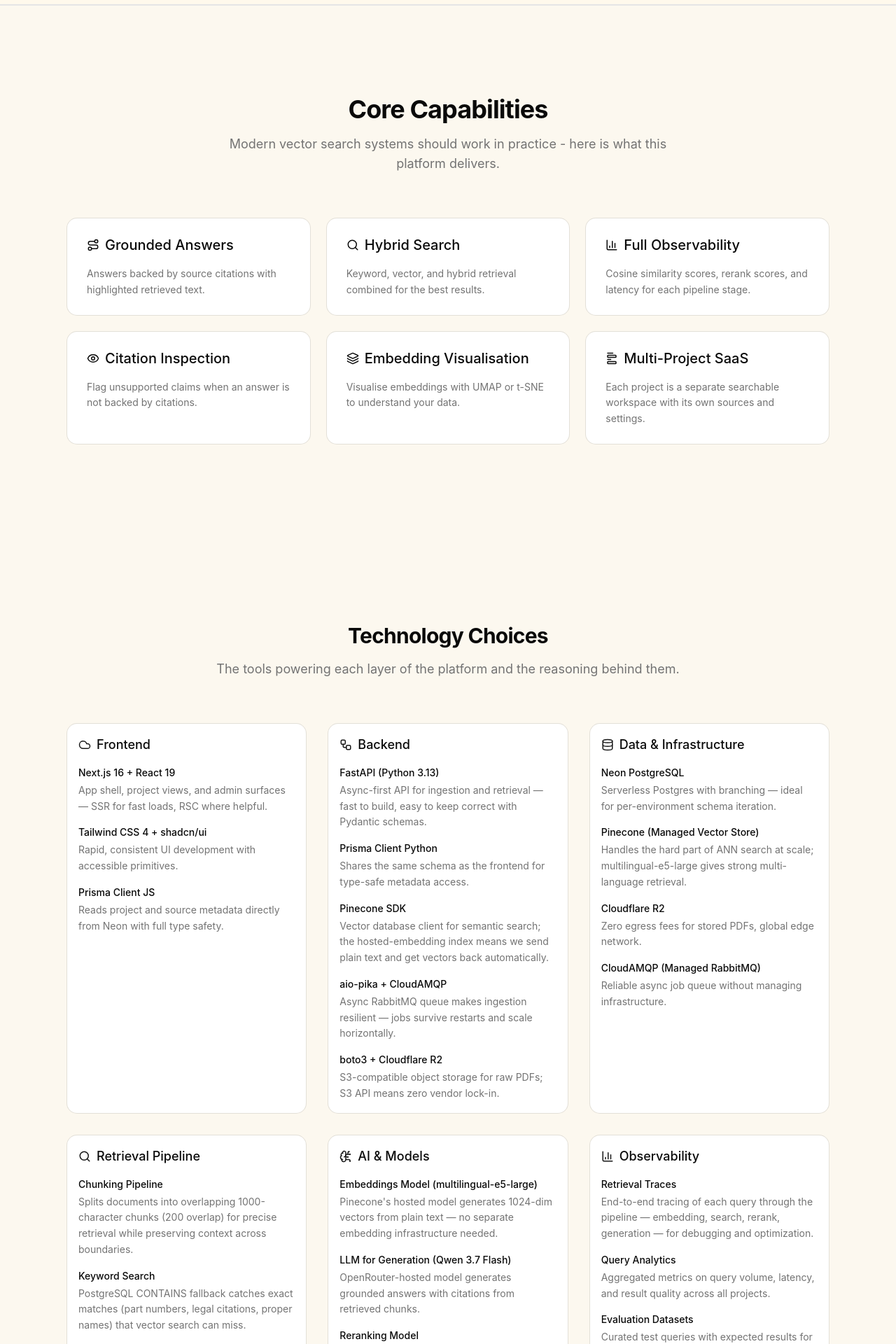
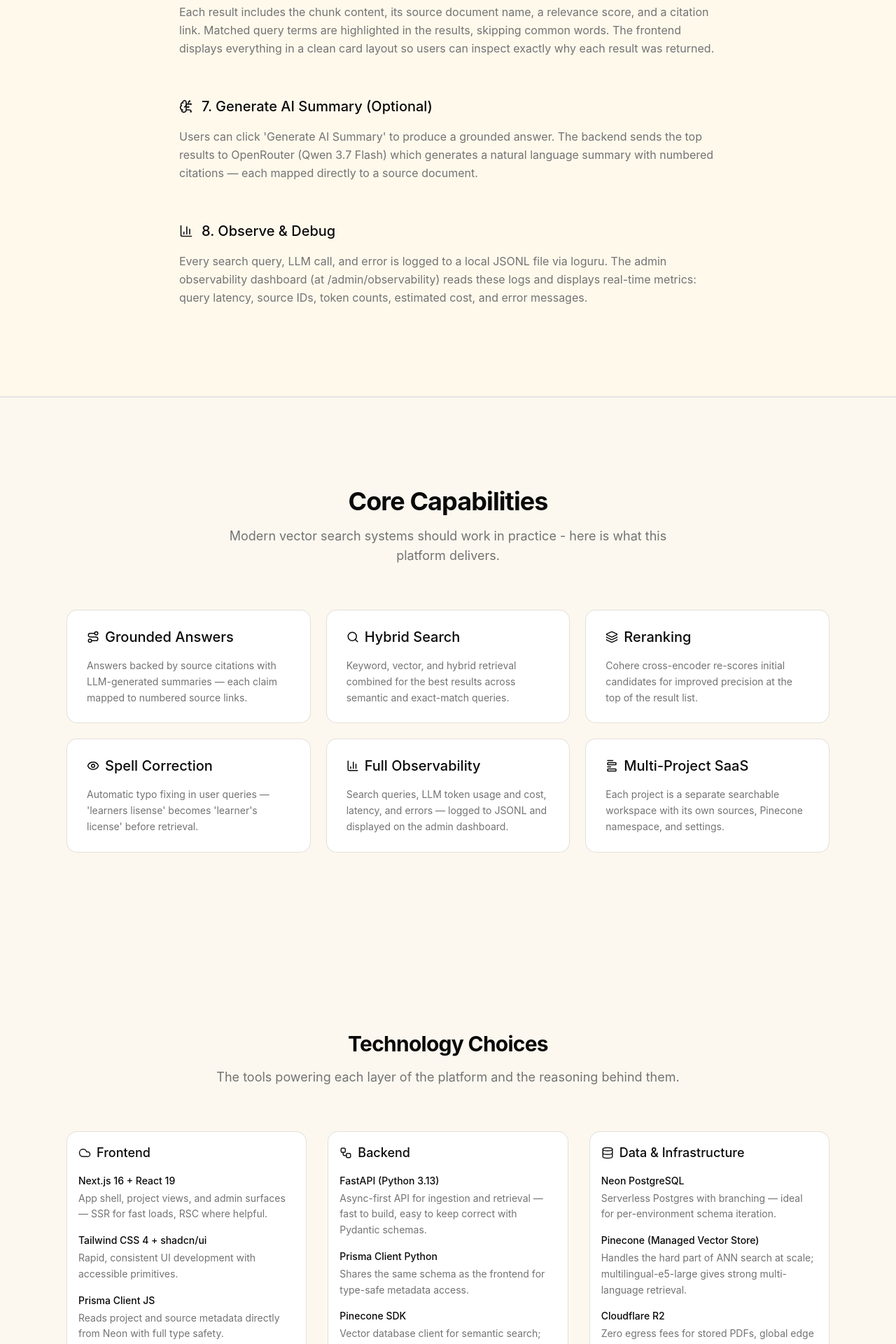
Before and after one commit to ayushsaranGithuB/vector-search, a Next.js app in the folder frontend/: page /docs in a window 1280 px wide. Shown: the part 1700-3620 px from the top of the page at 70% size. Built offline with nearby package versions, Linux system fonts and the light colour scheme.

Commit message:
documentation update

```diff
--- a/frontend/src/app/docs/page.tsx
+++ b/frontend/src/app/docs/page.tsx
@@ -44,14 +44,32 @@
   {
     title: "4. Search (Hybrid Retrieval)",
     description:
-      "When a user searches, the query is embedded via Pinecone Inference and used for a vector search. Simultaneously, a PostgreSQL keyword fallback (CONTAINS) runs for lexical matching. Results from both paths are merged into a single ranked list.",
+      "When a user searches, their query is first spell-corrected (fixing typos like 'learners lisense' → 'learner's license'), then embedded via Pinecone Inference for vector search. A PostgreSQL keyword fallback (CONTAINS) runs simultaneously for lexical matching. An initial candidate list is merged from both paths.",
     icon: <Search size={20} />,
   },
   {
-    title: "5. Return Results with Citations",
+    title: "5. Rerank Results",
     description:
-      "Each result includes the chunk content, its source document name, a relevance score, and a citation link. The frontend displays everything in a clean card layout so users can inspect exactly why each result was returned.",
+      "Initial candidates are re-scored by a Cohere cross-encoder model for improved precision at the top of the list. The reranker considers semantic relevance between the query and each result, producing a more accurate ranking than vector similarity alone.",
+    icon: <Layers size={20} />,
+  },
+  {
+    title: "6. Return Results with Citations",
+    description:
+      "Each result includes the chunk content, its source document name, a relevance score, and a citation link. Matched query terms are highlighted in the results, skipping common words. The frontend displays everything in a clean card layout so users can inspect exactly why each result was returned.",
     icon: <ShieldCheck size={20} />,
+  },
+  {
+    title: "7. Generate AI Summary (Optional)",
+    description:
+      "Users can click 'Generate AI Summary' to produce a grounded answer. The backend sends the top results to OpenRouter (Qwen 3.7 Flash) which generates a natural language summary with numbered citations — each mapped directly to a source document.",
+    icon: <BrainCircuit size={20} />,
+  },
+  {
+    title: "8. Observe & Debug",
+    description:
+      "Every search query, LLM call, and error is logged to a local JSONL file via loguru. The admin observability dashboard (at /admin/observability) reads these logs and displays real-time metrics: query latency, source IDs, token counts, estimated cost, and error messages.",
+    icon: <BarChart3 size={20} />,
   },
 ];
 
@@ -59,37 +77,37 @@
   {
     title: "Grounded Answers",
     description:
-      "Answers backed by source citations with highlighted retrieved text.",
+      "Answers backed by source citations with LLM-generated summaries — each claim mapped to numbered source links.",
     lucideIcon: <Route size={18} />,
   },
   {
     title: "Hybrid Search",
     description:
-      "Keyword, vector, and hybrid retrieval combined for the best results.",
+      "Keyword, vector, and hybrid retrieval combined for the best results across semantic and exact-match queries.",
     lucideIcon: <Search size={18} />,
+  },
+  {
+    title: "Reranking",
+    description:
+      "Cohere cross-encoder re-scores initial candidates for improved precision at the top of the result list.",
+    lucideIcon: <Layers size={18} />,
+  },
+  {
+    title: "Spell Correction",
+    description:
+      "Automatic typo fixing in user queries — 'learners lisense' becomes 'learner's license' before retrieval.",
+    lucideIcon: <Eye size={18} />,
   },
   {
     title: "Full Observability",
     description:
-      "Cosine similarity scores, rerank scores, and latency for each pipeline stage.",
+      "Search queries, LLM token usage and cost, latency, and errors — logged to JSONL and displayed on the admin dashboard.",
     lucideIcon: <BarChart3 size={18} />,
-  },
-  {
-    title: "Citation Inspection",
-    description:
-      "Flag unsupported claims when an answer is not backed by citations.",
-    lucideIcon: <Eye size={18} />,
-  },
-  {
-    title: "Embedding Visualisation",
-    description:
-      "Visualise embeddings with UMAP or t-SNE to understand your data.",
-    lucideIcon: <Layers size={18} />,
   },
   {
     title: "Multi-Project SaaS",
     description:
-      "Each project is a separate searchable workspace with its own sources and settings.",
+      "Each project is a separate searchable workspace with its own sources, Pinecone namespace, and settings.",
     lucideIcon: <Form size={18} />,
   },
 ];
@@ -181,8 +199,12 @@
         why: "Merges keyword and vector results into a single ranked list, combining the strengths of both approaches.",
       },
       {
-        label: "Reranking",
-        why: "Improves result quality by re-scoring initial candidates with a cross-encoder model for more precise relevance.",
+        label: "Spell Correction",
+        why: "Automatic typo fixing (query_normalizer.py) fixes common misspellings before retrieval — e.g. 'learners lisense' → 'learner's license'.",
+      },
+      {
+        label: "Reranking (Cohere)",
+        why: "Cross-encoder model re-ranks initial search results for better precision at the top of the list, improving over pure vector similarity.",
       },
     ],
     icon: <Search size={18} />,
@@ -191,16 +213,16 @@
     title: "AI & Models",
     items: [
       {
-        label: "Embeddings Model (multilingual-e5-large)",
+        label: "Embeddings (multilingual-e5-large)",
         why: "Pinecone's hosted model generates 1024-dim vectors from plain text — no separate embedding infrastructure needed.",
       },
       {
         label: "LLM for Generation (Qwen 3.7 Flash)",
-        why: "OpenRouter-hosted model generates grounded answers with citations from retrieved chunks.",
+        why: "OpenRouter-hosted model generates grounded answers with numbered citations from retrieved chunks. Cost: $0.03/M input tokens, $0.13/M output tokens.",
       },
       {
-        label: "Reranking Model",
-        why: "Cross-encoder model re-ranks initial search results for better precision at the top of the list.",
+        label: "Reranker Model (Cohere)",
+        why: "Cross-encoder re-ranks initial search results for improved relevance ordering at the top of the list.",
       },
     ],
     icon: <BrainCircuit size={18} />,
@@ -209,20 +231,12 @@
     title: "Observability",
     items: [
       {
-        label: "Retrieval Traces",
-        why: "End-to-end tracing of each query through the pipeline — embedding, search, rerank, generation — for debugging and optimization.",
+        label: "Query Analytics (loguru JSONL)",
+        why: "Every search query, LLM call (with token counts and cost), latency, and error is logged to a local JSONL file — no database dependency for observability.",
       },
       {
-        label: "Query Analytics",
-        why: "Aggregated metrics on query volume, latency, and result quality across all projects.",
-      },
-      {
-        label: "Evaluation Datasets",
-        why: "Curated test queries with expected results for measuring retrieval quality and tracking regressions.",
-      },
-      {
-        label: "Citation Inspection",
-        why: "Tooling to verify that generated answers are properly grounded in retrieved sources, flagging unsupported claims.",
+        label: "Observability Dashboard",
+        why: "Admin page at /admin/observability reads the JSONL log file and displays real-time metrics with cards for each event type.",
       },
     ],
     icon: <BarChart3 size={18} />,
@@ -236,6 +250,11 @@
       "Vector search alone can miss exact keyword matches (part numbers, legal citations, proper names). PostgreSQL CONTAINS provides a simple lexical fallback that catches these cases with zero extra infrastructure.",
   },
   {
+    title: "Why reranking after vector search?",
+    description:
+      "Vector similarity (cosine distance) is a good first pass but can miss nuanced relevance. A cross-encoder like Cohere re-scores each candidate specifically against the query, producing a much sharper ranking at the cost of a second inference pass.",
+  },
+  {
     title: "Why Pinecone namespaces over separate indexes?",
     description:
       "One shared index with per-project namespaces keeps operations simple — no need to provision, monitor, or pay for separate indexes per project. Each project's data is isolated at the namespace level.",
@@ -246,9 +265,19 @@
       "PDF parsing and embedding generation take time. Queuing the work decouples the API from processing — the user gets an immediate response and the worker processes jobs as capacity allows.",
   },
   {
+    title: "Why spell correction before search?",
+    description:
+      "Vector search is robust to minor typos, but keyword fallback (CONTAINS) is not. Correcting typos before retrieval ensures both paths work well — and the UI can highlight the corrected terms for transparency.",
+  },
+  {
+    title: "Why loguru JSONL files instead of a database for analytics?",
+    description:
+      "Observability data is append-only, high-volume, and doesn't need ACID semantics. Writing to a local JSONL file via loguru is simpler, faster, and doesn't add load to the primary database. Rotation and retention are handled by loguru's built-in file management.",
+  },
+  {
     title: "Why not LangChain / LlamaIndex?",
     description:
-      "This project's retrieval pipeline is straightforward: chunk → embed → search. Adding an orchestration framework would introduce abstraction overhead without meaningful benefit. The direct approach is easier to debug, extend, and understand.",
+      "This project's retrieval pipeline is straightforward: chunk → embed → search → rerank → generate. Adding an orchestration framework would introduce abstraction overhead without meaningful benefit. The direct approach is easier to debug, extend, and understand.",
   },
   {
     title: "Why Prisma across both frontend and backend?",
@@ -479,6 +508,26 @@
                     <span className="mt-1 block h-1.5 w-1.5 shrink-0 rounded-full bg-green-500" />
                     Public per-project search pages
                   </li>
+                  <li className="flex items-start gap-2">
+                    <span className="mt-1 block h-1.5 w-1.5 shrink-0 rounded-full bg-green-500" />
+                    LLM-grounded answers with numbered citations
+                  </li>
+                  <li className="flex items-start gap-2">
+                    <span className="mt-1 block h-1.5 w-1.5 shrink-0 rounded-full bg-green-500" />
+                    Reranking (Cohere cross-encoder)
+                  </li>
+                  <li className="flex items-start gap-2">
+                    <span className="mt-1 block h-1.5 w-1.5 shrink-0 rounded-full bg-green-500" />
+                    Spell correction for user queries
+                  </li>
+                  <li className="flex items-start gap-2">
+                    <span className="mt-1 block h-1.5 w-1.5 shrink-0 rounded-full bg-green-500" />
+                    Search term highlighting
+                  </li>
+                  <li className="flex items-start gap-2">
+                    <span className="mt-1 block h-1.5 w-1.5 shrink-0 rounded-full bg-green-500" />
+                    Query analytics &amp; observability dashboard
+                  </li>
                 </ul>
               </CardContent>
             </Card>
@@ -497,23 +546,31 @@
                 <ul className="space-y-2 text-sm text-muted-foreground">
                   <li className="flex items-start gap-2">
                     <span className="mt-1 block h-1.5 w-1.5 shrink-0 rounded-full bg-amber-500" />
-                    LLM integration for grounded answer generation
-                  </li>
-                  <li className="flex items-start gap-2">
-                    <span className="mt-1 block h-1.5 w-1.5 shrink-0 rounded-full bg-amber-500" />
-                    Reranking to improve result quality
-                  </li>
-                  <li className="flex items-start gap-2">
-                    <span className="mt-1 block h-1.5 w-1.5 shrink-0 rounded-full bg-amber-500" />
-                    Query analytics and retrieval traces
-                  </li>
-                  <li className="flex items-start gap-2">
-                    <span className="mt-1 block h-1.5 w-1.5 shrink-0 rounded-full bg-amber-500" />
                     Evaluation datasets for quality measurement
                   </li>
                   <li className="flex items-start gap-2">
                     <span className="mt-1 block h-1.5 w-1.5 shrink-0 rounded-full bg-amber-500" />
+                    Retrieval traces (per-query pipeline tracing)
+                  </li>
+                  <li className="flex items-start gap-2">
+                    <span className="mt-1 block h-1.5 w-1.5 shrink-0 rounded-full bg-amber-500" />
+                    Related-document and cross-link views
+                  </li>
+                  <li className="flex items-start gap-2">
+                    <span className="mt-1 block h-1.5 w-1.5 shrink-0 rounded-full bg-amber-500" />
+                    Second demo project
+                  </li>
+                  <li className="flex items-start gap-2">
+                    <span className="mt-1 block h-1.5 w-1.5 shrink-0 rounded-full bg-amber-500" />
                     Docker-based local and deployment support
+                  </li>
+                  <li className="flex items-start gap-2">
+                    <span className="mt-1 block h-1.5 w-1.5 shrink-0 rounded-full bg-amber-500" />
+                    Wire up "Sync Sources" button in admin panel
+                  </li>
+                  <li className="flex items-start gap-2">
+                    <span className="mt-1 block h-1.5 w-1.5 shrink-0 rounded-full bg-amber-500" />
+                    Populate pinecone_vector_id on chunks after upsert
                   </li>
                 </ul>
               </CardContent>
```
Also changed, not shown: 5 other files (tests, documents, lock files or other folders).
